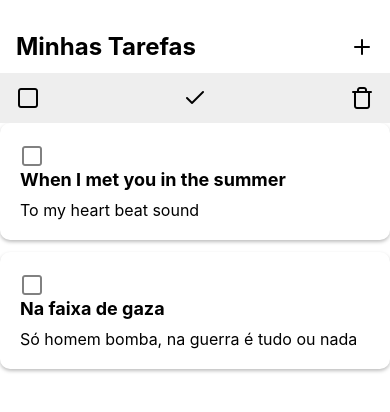
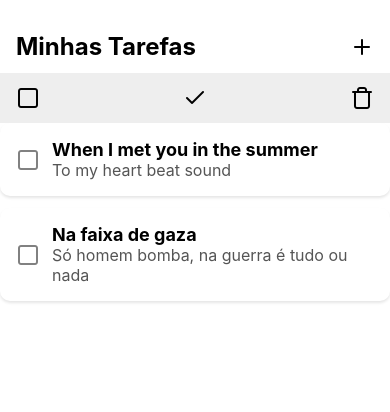
Before and after one commit to GustavoTavaresDosSantos/to-do-list, a React Native app: screen /Home in a window 390 px wide. Shown: the top 412 px of the page. Built offline with nearby package versions, Linux system fonts and the light colour scheme.

Commit message:
Atualização Geral
Agora o aplicativo funciona, porém está feio e falta pequenas arrumações, mas tu do foi linkado.

```diff
--- a/App.tsx
+++ b/App.tsx
@@ -1,17 +1,30 @@
-import { SafeAreaView, StyleSheet } from "react-native";
+import { createNativeStackNavigator } from "@react-navigation/native-stack";
+import { NavigationContainer } from "@react-navigation/native";
 import Home from "./screens/Home";
+import AddTask from "./screens/AddTask";
+import Details from "./screens/Details";
+
+export type RootStackParamList = {
+  Home: undefined;
+  AddTask: {
+    onAddTask: (nova: { title: string; description: string }) => void;
+  };
+  Details: {
+    title: string;
+    description: string;
+  };
+};
+
+const Stack = createNativeStackNavigator<RootStackParamList>();
 
 export default function App() {
   return (
-    <SafeAreaView style={styles.container}>
-      <Home navigation={{ navigate: () => {} }} />
-    </SafeAreaView>
+    <NavigationContainer>
+      <Stack.Navigator screenOptions={{ headerShown: false }}>
+        <Stack.Screen name="Home" component={Home} />
+        <Stack.Screen name="AddTask" component={AddTask} />
+        <Stack.Screen name="Details" component={Details} />
+      </Stack.Navigator>
+    </NavigationContainer>
   );
 }
-
-const styles = StyleSheet.create({
-  container: {
-    flex: 1,
-    backgroundColor: "#fff",
-  },
-});
--- a/components/CardTask.tsx
+++ b/components/CardTask.tsx
@@ -7,6 +7,7 @@ interface CardTaskProps {
   isSelected: boolean;
   done: boolean;
   onSelect: () => void;
+  onPress: () => void;
 }
 
 export default function CardTask({
@@ -15,50 +16,55 @@ export default function CardTask({
   isSelected,
   done,
   onSelect,
+  onPress,
 }: CardTaskProps) {
   return (
-    <TouchableOpacity onPress={onSelect} style={styles.container}>
-      <Feather
-        name={isSelected ? "check-square" : "square"}
-        style={isSelected ? styles.iconDefault : styles.iconDefault}
-      />
-      <View>
+    <View style={styles.container}>
+      {/* Ícone de seleção */}
+      <TouchableOpacity onPress={onSelect}>
+        <Feather
+          name={isSelected ? "check-square" : "square"}
+          style={styles.icon}
+        />
+      </TouchableOpacity>
+
+      {/* Área que leva para detalhes */}
+      <TouchableOpacity onPress={onPress} style={styles.textContainer}>
         <Text style={[styles.title, done && styles.done]}>{title}</Text>
         <Text style={styles.description}>{description}</Text>
-      </View>
-    </TouchableOpacity>
+      </TouchableOpacity>
+    </View>
   );
 }
 
 const styles = StyleSheet.create({
   container: {
+    flexDirection: "row",
+    padding: 16,
+    alignItems: "center",
+    backgroundColor: "#fff",
+    borderRadius: 10,
     elevation: 2,
-    borderRadius: 10,
-    backgroundColor: "#fff",
     shadowColor: "#000",
-    shadowOffset: {
-      width: 0,
-      height: 2,
-    },
-    shadowOpacity: 0.25,
-    shadowRadius: 3.84,
-    padding: 20,
+    shadowOffset: { width: 0, height: 2 },
+    shadowOpacity: 0.1,
+    shadowRadius: 3,
+  },
+  icon: {
+    fontSize: 24,
+    color: "gray",
+    marginRight: 12,
+  },
+  textContainer: {
+    flex: 1,
   },
   title: {
     fontSize: 18,
     fontWeight: "bold",
-    marginBottom: 10,
   },
   description: {
     fontSize: 16,
-  },
-  iconSelected: {
-    color: "green",
-    fontSize: 24,
-  },
-  iconDefault: {
-    color: "gray",
-    fontSize: 24,
+    color: "#555",
   },
   done: {
     textDecorationLine: "line-through",
--- a/package.json
+++ b/package.json
@@ -9,11 +9,13 @@
     "web": "expo start --web"
   },
   "dependencies": {
+    "@expo/vector-icons": "^14.1.0",
+    "@react-navigation/native": "^7.1.14",
+    "@react-navigation/native-stack": "^7.3.21",
     "expo": "~53.0.12",
     "expo-status-bar": "~2.2.3",
     "react": "19.0.0",
-    "react-native": "0.79.4",
-    "@expo/vector-icons": "^14.1.0"
+    "react-native": "0.79.4"
   },
   "devDependencies": {
     "@babel/core": "^7.25.2",
--- a/screens/AddTask.tsx
+++ b/screens/AddTask.tsx
@@ -1,13 +1,17 @@
 import { useState } from "react";
 import { View, TextInput, Button, StyleSheet, Alert } from "react-native";
+import { RouteProp } from "@react-navigation/native";
+import { RootStackParamList } from "../App";
 
-type AddTaskProps = {
-  onAddTask: (taskText: string) => void;
+type AddTaskRouteProp = RouteProp<RootStackParamList, "AddTask">;
+
+type Props = {
+  route: AddTaskRouteProp;
+  navigation: any;
 };
 
-const AddTask = (props: AddTaskProps) => {
-  const { onAddTask } = props;
-
+export default function AddTask({ route, navigation }: Props) {
+  const { onAddTask } = route.params;
   const [task, setTask] = useState<string>("");
 
   const handleAddTask = () => {
@@ -18,8 +22,9 @@ const AddTask = (props: AddTaskProps) => {
       return;
     }
 
-    onAddTask(texto);
+    onAddTask({ title: texto, description: "" });
     setTask("");
+    navigation.goBack();
   };
 
   return (
@@ -33,7 +38,7 @@ const AddTask = (props: AddTaskProps) => {
       <Button title="Adicionar" onPress={handleAddTask} />
     </View>
   );
-};
+}
 
 const styles = StyleSheet.create({
   container: {
@@ -52,5 +57,3 @@ const styles = StyleSheet.create({
     backgroundColor: "#fff",
   },
 });
-
-export default AddTask;
--- a/screens/Details.tsx
+++ b/screens/Details.tsx
@@ -1,65 +1,66 @@
-// import { View, Text, StyleSheet, TouchableOpacity } from "react-native";
-// import { Feather } from "@expo/vector-icons";
+import { View, Text, StyleSheet, TouchableOpacity } from "react-native";
+import { Feather } from "@expo/vector-icons";
 
-// interface DetailsProps {
-//   route: {
-//     params: {
-//       title: string;
-//       description: string;
-//     };
-//   };
-//   navigation: {
-//     goBack: () => void;
-//   };
-// }
+interface DetailsProps {
+  route: {
+    params: {
+      title: string;
+      description: string;
+    };
+  };
+  navigation: {
+    goBack: () => void;
+  };
+}
 
-// export default function Details({ route, navigation }: DetailsProps) {
-//   return (
-//     <View style={[styles.container]}>
-//       <View style={styles.header}>
-//         <TouchableOpacity onPress={navigation.goBack}>
-//           <Feather name="arrow-left" style={styles.icon} />
-//         </TouchableOpacity>
-//         <Text style={styles.headerTitle}>Detalhes</Text>
-//       </View>
-//       <View style={styles.content}>
-//         <Text style={styles.title}>{title}</Text>
-//         <Text style={styles.description}>{description}</Text>
-//       </View>
-//     </View>
-//   );
-// }
+export default function Details({ route, navigation }: DetailsProps) {
+  const { title, description } = route.params;
 
-// const styles = StyleSheet.create({
-//   container: {
-//     flex: 1,
-//     justifyContent: "center",
-//     alignItems: "center",
-//   },
-//   header: {
-//     flexDirection: "row",
-//     justifyContent: "space-between",
-//     alignItems: "center",
-//     paddingVertical: 12,
-//     paddingHorizontal: 16,
-//     backgroundColor: "#eee",
-//   },
-//   icon: {
-//     fontSize: 24,
-//   },
-//   headerTitle: {
-//     fontSize: 24,
-//     fontWeight: "bold",
-//   },
-//   content: {
-//     padding: 16,
-//   },
-//   title: {
-//     fontSize: 24,
-//     fontWeight: "bold",
-//     marginBottom: 10,
-//   },
-//   description: {
-//     fontSize: 16,
-//   },
-// });
+  return (
+    <View style={styles.container}>
+      <View style={styles.header}>
+        <TouchableOpacity onPress={navigation.goBack}>
+          <Feather name="arrow-left" style={styles.icon} />
+        </TouchableOpacity>
+        <Text style={styles.headerTitle}>Detalhes</Text>
+      </View>
+      <View style={styles.content}>
+        <Text style={styles.title}>{title}</Text>
+        <Text style={styles.description}>{description}</Text>
+      </View>
+    </View>
+  );
+}
+
+const styles = StyleSheet.create({
+  container: {
+    flex: 1,
+    backgroundColor: "#fff",
+  },
+  header: {
+    flexDirection: "row",
+    justifyContent: "space-between",
+    alignItems: "center",
+    paddingVertical: 12,
+    paddingHorizontal: 16,
+    backgroundColor: "#eee",
+  },
+  icon: {
+    fontSize: 24,
+  },
+  headerTitle: {
+    fontSize: 24,
+    fontWeight: "bold",
+  },
+  content: {
+    padding: 16,
+  },
+  title: {
+    fontSize: 24,
+    fontWeight: "bold",
+    marginBottom: 10,
+  },
+  description: {
+    fontSize: 16,
+  },
+});
--- a/screens/Home.tsx
+++ b/screens/Home.tsx
@@ -9,6 +9,10 @@ import {
 } from "react-native";
 import { Feather } from "@expo/vector-icons";
 import CardTask from "../components/CardTask";
+import { NativeStackScreenProps } from "@react-navigation/native-stack";
+import { RootStackParamList } from "../App";
+
+type Props = NativeStackScreenProps<RootStackParamList, "Home">;
 
 interface Tarefa {
   id: string;
@@ -17,7 +21,7 @@ interface Tarefa {
   done: boolean;
 }
 
-export default function Home({ navigation }: { navigation: any }) {
+export default function Home({ navigation }: Props) {
   const [tarefas, setTarefas] = useState<Tarefa[]>([
     {
       id: "1",
@@ -65,6 +69,17 @@ export default function Home({ navigation }: { navigation: any }) {
     setSelecionadas([]);
   }
 
+  type NovaTarefa = { title: string; description: string };
+
+  function adicionarTarefa(nova: NovaTarefa) {
+    const novaTarefa: Tarefa = {
+      id: Math.random().toString(),
+      title: nova.title,
+      description: nova.description,
+      done: false,
+    };
+    setTarefas([...tarefas, novaTarefa]);
+  }
   const renderItem: ListRenderItem<Tarefa> = ({ item }) => (
     <CardTask
       title={item.title}
@@ -72,6 +87,12 @@ export default function Home({ navigation }: { navigation: any }) {
       isSelected={selecionadas.includes(item.id)}
       done={item.done}
       onSelect={() => toggleSelect(item.id)}
+      onPress={() =>
+        navigation.navigate("Details", {
+          title: item.title,
+          description: item.description,
+        })
+      }
     />
   );
 
@@ -79,7 +100,11 @@ export default function Home({ navigation }: { navigation: any }) {
     <View style={styles.container}>
       <View style={styles.defaultHeader}>
         <Text style={styles.headerTitle}>Minhas Tarefas</Text>
-        <TouchableOpacity onPress={() => navigation.navigate("AddTask")}>
+        <TouchableOpacity
+          onPress={() =>
+            navigation.navigate("AddTask", { onAddTask: adicionarTarefa })
+          }
+        >
           <Feather name="plus" style={styles.icon}></Feather>
         </TouchableOpacity>
       </View>
```
Also changed, not shown: 1 other file (tests, documents, lock files or other folders).
